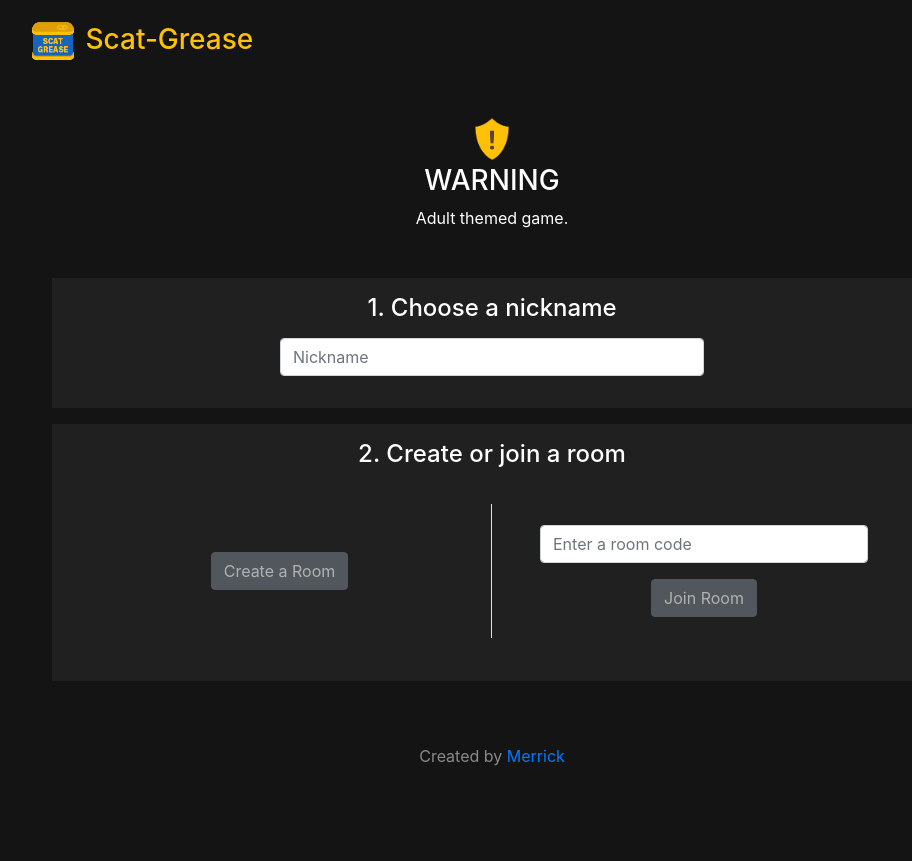
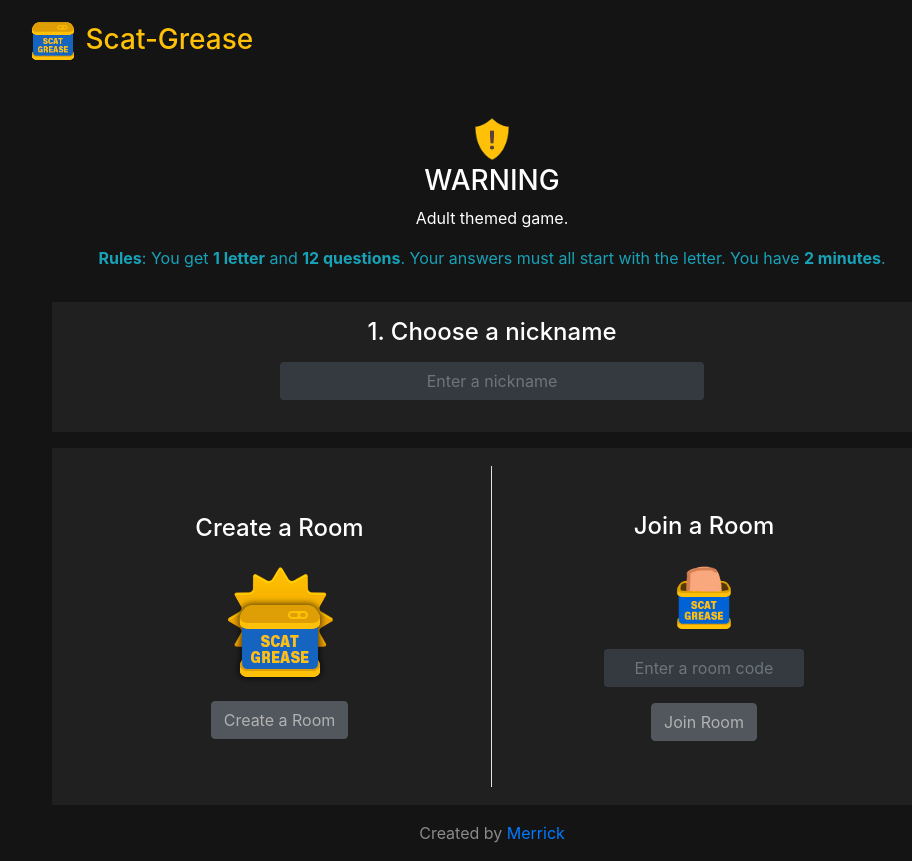
Before and after one commit to merrick89/scat-grease, a React (Create React App) app: page / in a window 1280 px wide. Shown: the whole page, without its empty margins (148-1060 px from the left). Before the commit the page ends 800 px from the top, so only its background shows below. Built offline with nearby package versions, Linux system fonts and the light colour scheme.

Commit message:
Add rules

```diff
--- a/src/components/Home.js
+++ b/src/components/Home.js
@@ -2,6 +2,8 @@ import React, { Component } from 'react';
 import warning from '../assets/images/warning.png';
 import ReactToolTip from 'react-tooltip';
 import Cookies from 'universal-cookie';
+import newgame from '../assets/images/newgame.png';
+import joingame from '../assets/images/joingame.png';
 
 class Home extends Component {
 
@@ -106,23 +108,25 @@ class Home extends Component {
     return(
       <React.Fragment>
         <div className="text-center p-3 mb-3">
-          <div className="mb-3">
+          <div>
             <img className="icon" src={warning} alt="Warning! Adult themed game"/>
             <h3>WARNING</h3>
-            Adult themed game.
+            <p>Adult themed game.</p>
+            <p className="text-info pb-0 mb-0"><strong>Rules</strong>: You get <strong>1 letter</strong> and <strong>12 questions</strong>. Your answers must all start with the letter. You have <strong>2 minutes</strong>.</p>
           </div>
         </div>
         <div className="text-center p-3 mb-3" style={{backgroundColor:"RGBA(255,255,255,0.05)"}}>
           <ReactToolTip />
           <div className="mb-3">
             <h4 className="mb-3">1. Choose a nickname</h4>
-            <input type="text" className="form-control w-50 m-auto" placeholder="Nickname" onChange={(e) => this.handleCreateNickname(e)} value={this.state.nickName} />
+            <input type="text" className="form-control w-50 m-auto text-center bg-dark border-0 text-white" placeholder="Enter a nickname" onChange={(e) => this.handleCreateNickname(e)} value={this.state.nickName} />
           </div>
         </div>
         <div className="text-center p-3" style={{backgroundColor:"RGBA(255,255,255,0.05)"}}>
-          <h4>2. Create or join a room</h4>
           <div className="d-flex justify-content-around align-items-center">
             <div className="w-50 p-5 border-right">
+              <h4>Create a Room</h4>
+              <img className="display-block" src={newgame} alt="Create Game" /><br />
             { this.state.nickName
               ?
                 <button className="btn btn-success" onClick={this.createRoom}>Create a Room</button>
@@ -131,8 +135,10 @@ class Home extends Component {
             }
             </div>
             <div className="w-50 p-5">
+              <h4>Join a Room</h4>
+              <img className="display-block" style={{maxWidth: "100px"}} src={joingame} alt="Join Game" /><br />
               <div className="mb-3">
-                <input type="text" className="form-control w-100 m-auto" placeholder="Enter a room code" onChange={(e) => this.handleJoinRoomCode(e)} value={this.state.roomCode} />
+                <input type="text" className="form-control w-100 m-auto text-center bg-dark border-0 text-white" placeholder="Enter a room code" style={{maxWidth: "200px"}} onChange={(e) => this.handleJoinRoomCode(e)} value={this.state.roomCode} />
               </div>
               { this.state.nickName && this.state.roomCode
                 ?
```
Also changed, not shown: src/assets/images/joingame.png (added), src/assets/images/newgame.png (added).
